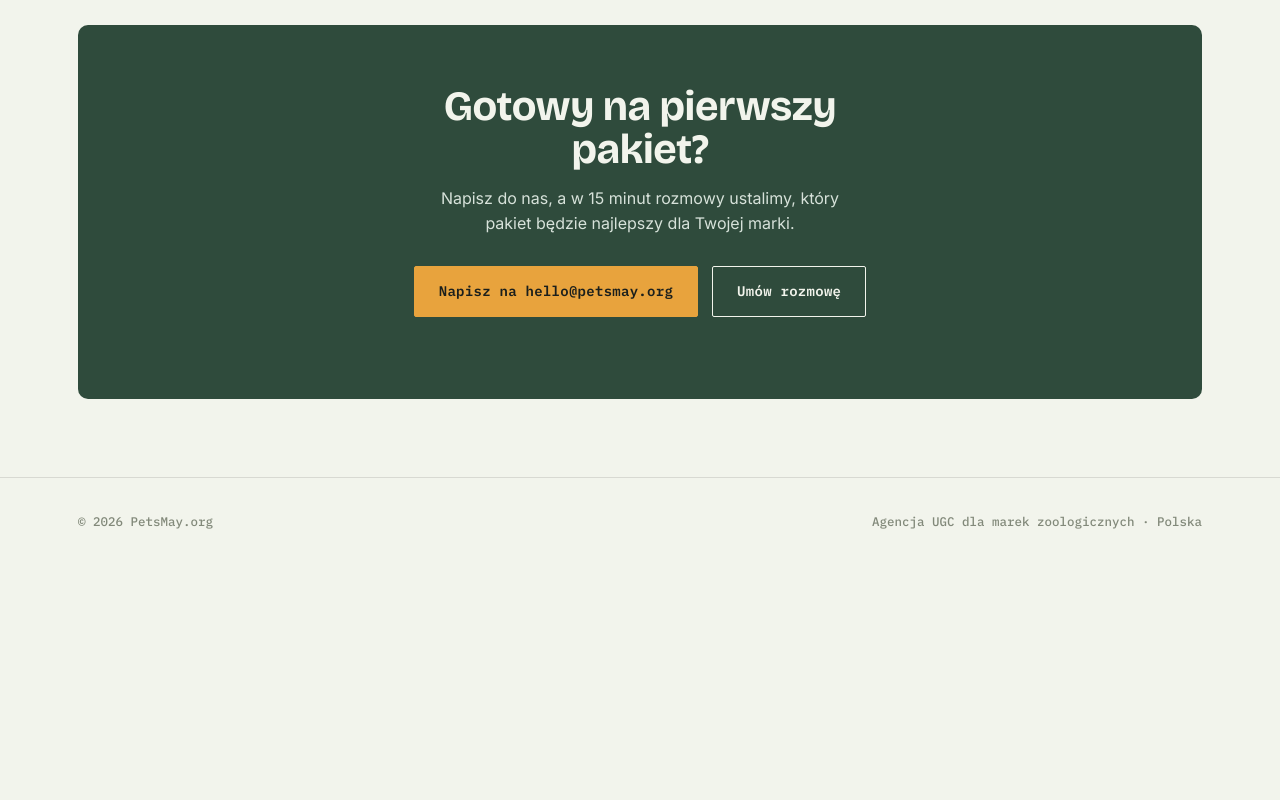
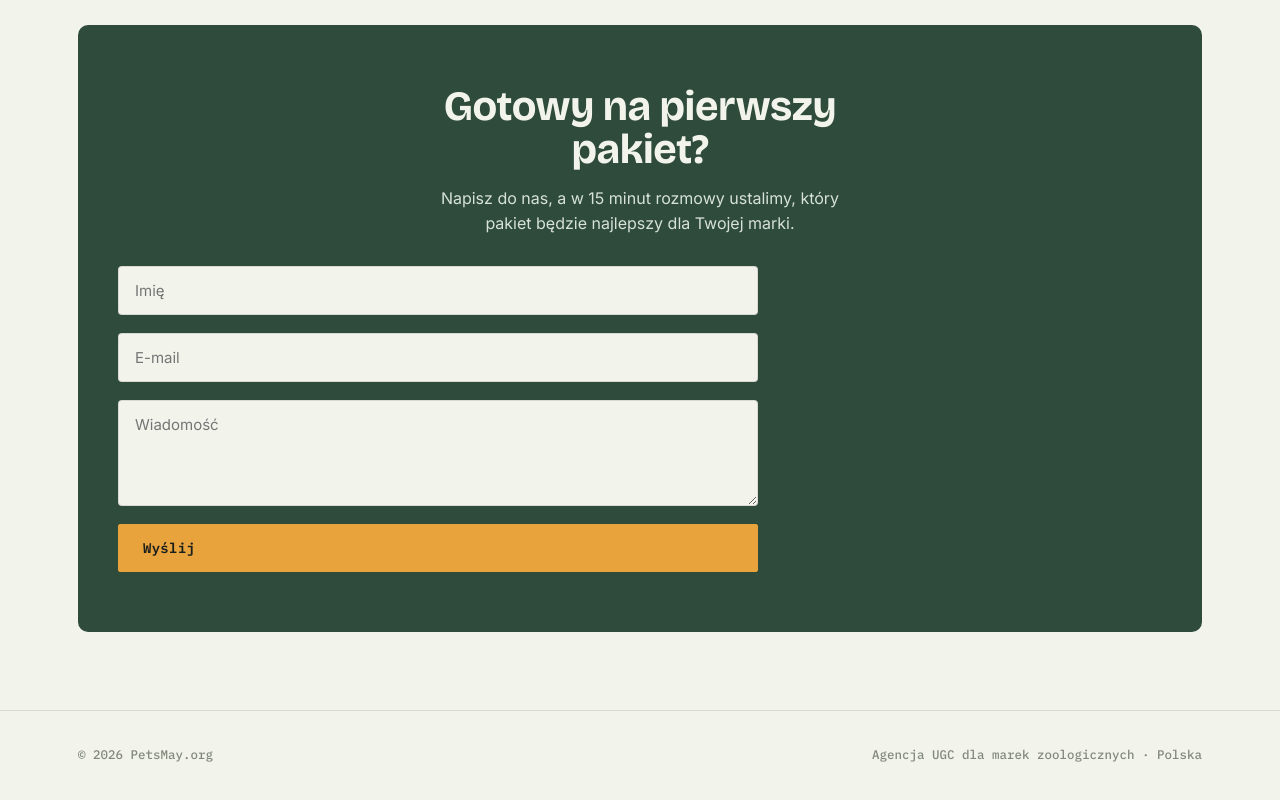
Before and after one commit to AnnaTumanova/petsmay, a React (Vite) app: page / in a window 1280 px wide. Shown: the part 6688-7488 px from the top of the page. Before the commit the page ends 7260 px from the top, so only its background shows below. Built offline with nearby package versions, Linux system fonts and the light colour scheme; no server answers.

Commit message:
Replace email/call buttons with Web3Forms contact form in final CTA section

```diff
--- a/src/App.jsx
+++ b/src/App.jsx
@@ -219,8 +219,16 @@ const copy = {
     contact: {
       title: 'Gotowy na pierwszy pakiet?',
       text: 'Napisz do nas, a w 15 minut rozmowy ustalimy, który pakiet będzie najlepszy dla Twojej marki.',
-      email: 'Napisz na hello@petsmay.org',
-      call: 'Umów rozmowę',
+      form: {
+        subject: 'Nowa wiadomość z PetsMay',
+        name: 'Imię',
+        email: 'E-mail',
+        message: 'Wiadomość',
+        submit: 'Wyślij',
+        sending: 'Wysyłanie...',
+        success: 'Dziękujemy! Twoja wiadomość została wysłana.',
+        error: 'Coś poszło nie tak. Spróbuj ponownie.',
+      },
     },
     creatorSignup: {
       eyebrow: 'Twórcy',
@@ -435,8 +443,16 @@ const copy = {
     contact: {
       title: 'Ready for your first package?',
       text: 'Email us, and in a 15-minute call we will decide which package fits your brand best.',
-      email: 'Write to hello@petsmay.org',
-      call: 'Book a call',
+      form: {
+        subject: 'New message from PetsMay',
+        name: 'Name',
+        email: 'Email',
+        message: 'Message',
+        submit: 'Send',
+        sending: 'Sending...',
+        success: 'Thanks! Your message has been sent.',
+        error: 'Something went wrong. Please try again.',
+      },
     },
     creatorSignup: {
       eyebrow: 'Creators',
@@ -535,6 +551,85 @@ const CreatorSignup = ({ c }) => {
         placeholder={c.form.about}
         value={form.about}
         onChange={handleChange}
+      />
+      <button type="submit" className="btn btn-amber" disabled={status === 'loading'}>
+        {status === 'loading' ? c.form.sending : c.form.submit}
+      </button>
+      {status === 'error' && <p className="form-error">{c.form.error}</p>}
+    </form>
+  )
+}
+
+const ContactForm = ({ c }) => {
+  const [form, setForm] = useState({ name: '', email: '', message: '' })
+  const [status, setStatus] = useState('idle')
+
+  const handleChange = (e) => {
+    setForm({ ...form, [e.target.name]: e.target.value })
+  }
+
+  const handleSubmit = async (e) => {
+    e.preventDefault()
+    setStatus('loading')
+    const accessKey = import.meta.env.VITE_WEB3FORMS_KEY
+    if (!accessKey) {
+      setStatus('error')
+      return
+    }
+    try {
+      const res = await fetch('https://api.web3forms.com/submit', {
+        method: 'POST',
+        headers: { 'Content-Type': 'application/json' },
+        body: JSON.stringify({
+          access_key: accessKey,
+          subject: c.form.subject,
+          from_name: form.name,
+          email: form.email,
+          message: form.message,
+        }),
+      })
+      const data = await res.json()
+      if (data.success) {
+        setStatus('success')
+        setForm({ name: '', email: '', message: '' })
+      } else {
+        setStatus('error')
+      }
+    } catch (err) {
+      console.error(err)
+      setStatus('error')
+    }
+  }
+
+  if (status === 'success') {
+    return <div className="signup-success">{c.form.success}</div>
+  }
+
+  return (
+    <form className="creator-form" onSubmit={handleSubmit}>
+      <input
+        name="name"
+        type="text"
+        placeholder={c.form.name}
+        value={form.name}
+        onChange={handleChange}
+        required
+      />
+      <input
+        name="email"
+        type="email"
+        placeholder={c.form.email}
+        value={form.email}
+        onChange={handleChange}
+        required
+      />
+      <textarea
+        name="message"
+        rows="4"
+        placeholder={c.form.message}
+        value={form.message}
+        onChange={handleChange}
+        required
       />
       <button type="submit" className="btn btn-amber" disabled={status === 'loading'}>
         {status === 'loading' ? c.form.sending : c.form.submit}
@@ -795,10 +890,7 @@ function App() {
             <div className="cta-final">
               <h2>{c.contact.title}</h2>
               <p>{c.contact.text}</p>
-              <div className="hero-actions">
-                <a href="mailto:hello@petsmay.org" className="btn btn-amber">{c.contact.email}</a>
-                <a href="#" className="btn btn-ghost" style={{ borderColor: 'var(--paper)', color: 'var(--paper)' }}>{c.contact.call}</a>
-              </div>
+              <ContactForm c={c.contact} />
             </div>
           </div>
         </section>
```
Also changed, not shown: 1 other file (tests, documents, lock files or other folders).
